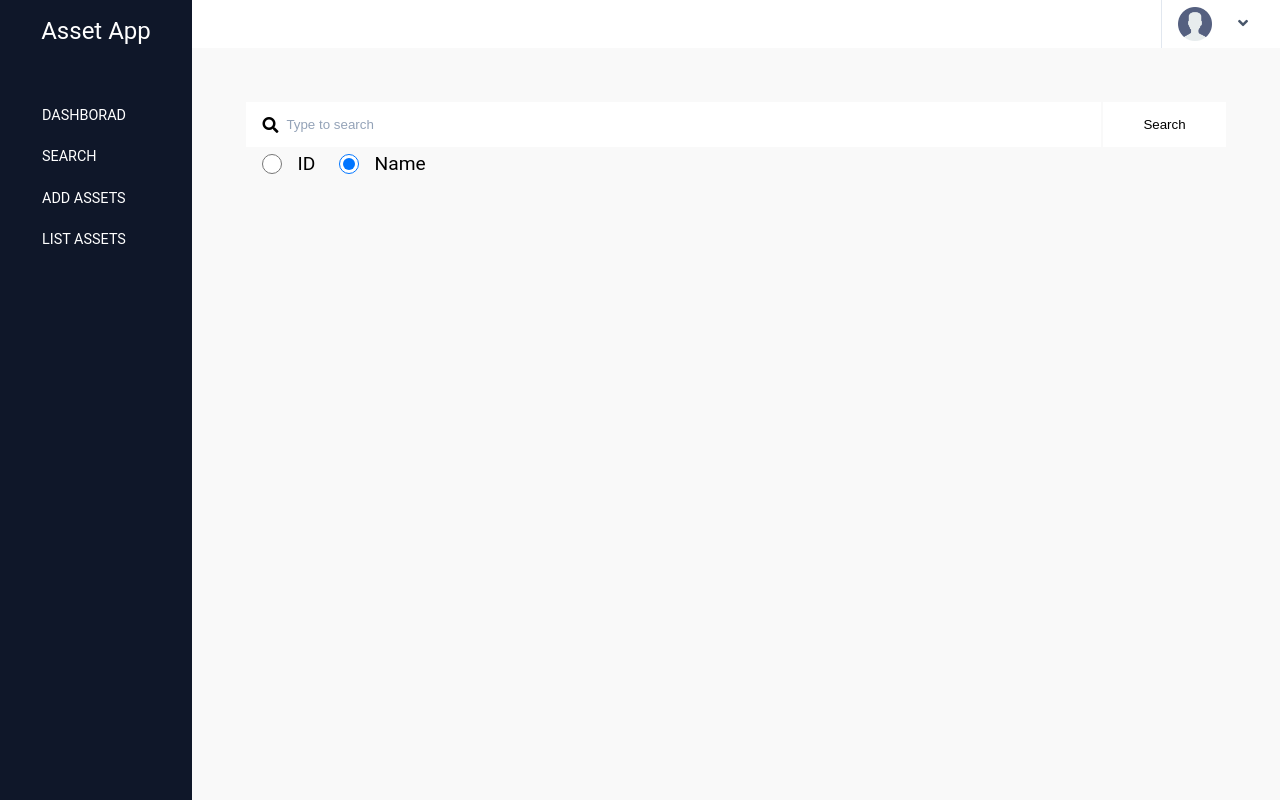
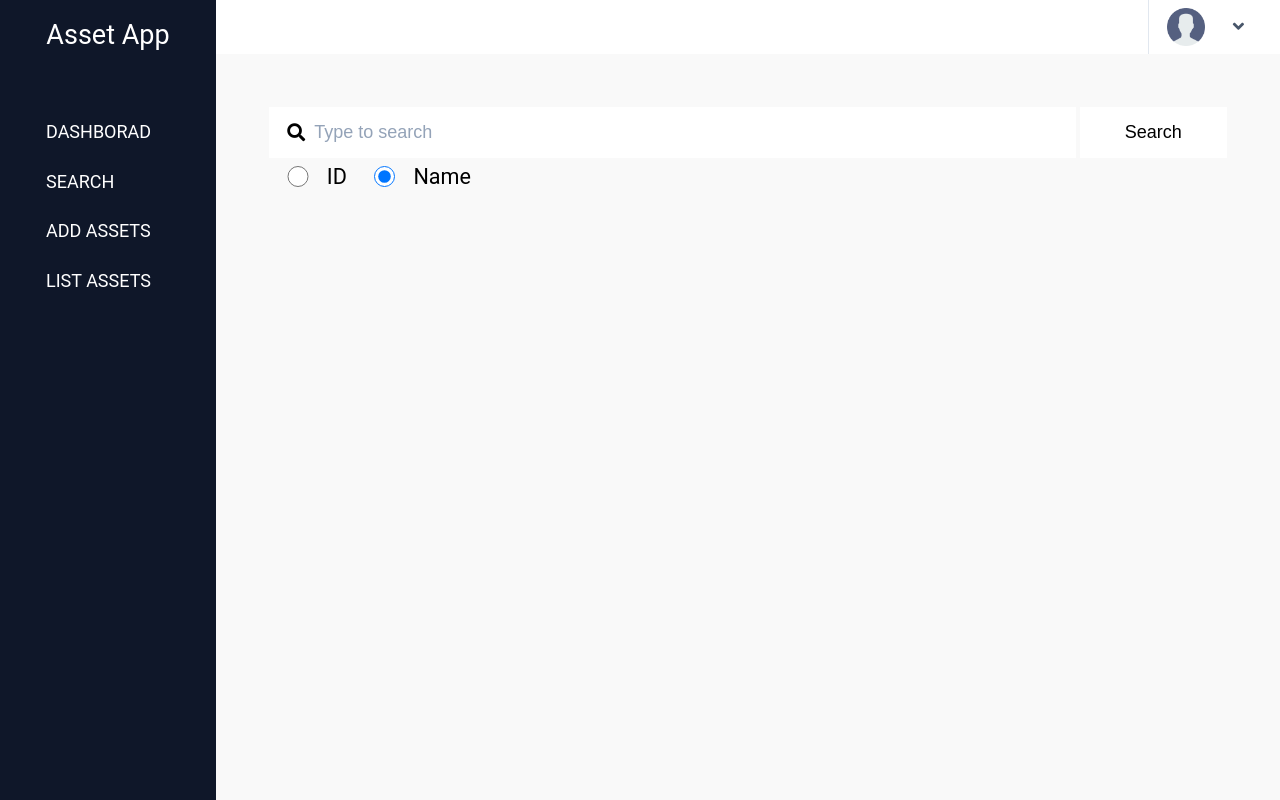
Before and after one commit to linux-training-group-1/asset-registry, a Flask app: page /search in a window 1280 px wide. Run offline with Flask 2, Linux system fonts and the light colour scheme; a user stored in the database is signed in; data comes from the database, SQL or seed files in the repository; parts of the project's set-up code (start-up, migrations or seed data) failed here and were passed over; some libraries are stand-ins or nearby versions.

Commit message:
fixes font size issues

```diff
--- a/asset_app/models.py
+++ b/asset_app/models.py
@@ -10,6 +10,10 @@ def load_user(user_id):
 
 
 class Asset(db.Model):
+
+    # __bind_key__='one'
+    # __bind_key__='two'
+
     asset_id = db.Column(db.Integer(), primary_key=True)
     name = db.Column(db.String(50), nullable=False)
     owner = db.Column(db.String(50), nullable=False)
@@ -22,6 +26,7 @@ class Asset(db.Model):
 
 
 class User(db.Model, UserMixin):
+
     user_id = db.Column(db.Integer(), primary_key=True)
     username = db.Column(db.String(128), nullable=False)
     pwd = db.Column(db.String(128), nullable=False)
--- a/asset_app/static/css/main.css
+++ b/asset_app/static/css/main.css
@@ -1,5 +1,5 @@
 html {
-    font-size: 16px;
+    font-size: 18px;
 }
 
 :root {
@@ -109,6 +109,7 @@ ul {
     text-transform: capitalize;
     box-shadow: var(--shadow-1);
     display: inline-block;
+    font-size: 1rem;
 }
 
 .btn:hover {
@@ -161,6 +162,7 @@ ul {
     border-radius: var(--borderRadius);
     background: var(--backgroundColor);
     border: 1px solid hsl(214, 32%, 91%);
+    font-size: 1rem;
 }
 
 .form-row {
@@ -328,6 +330,7 @@ table th {
     width: 90%;
     border: unset;
     flex-shrink: 4;
+    font-size: 1rem;
 }
 
 .search-bar input:active {
@@ -350,6 +353,7 @@ table th {
     border: unset;
     cursor: pointer;
     margin-left: 0.2em;
+    font-size: 1rem;
 }
 
 #search-page form div:nth-of-type(2) {
@@ -591,7 +595,7 @@ span.close-btn {
     }
 
     .side-nav-bar a {
-        font-size: 0.9rem;
+        font-size: 1rem;
         letter-spacing: var(--letterSpacing);
         cursor: pointer;
         padding: 0.5rem 2rem;
```
Also changed, not shown: asset_app/__init__.py (+11 -3 lines).
